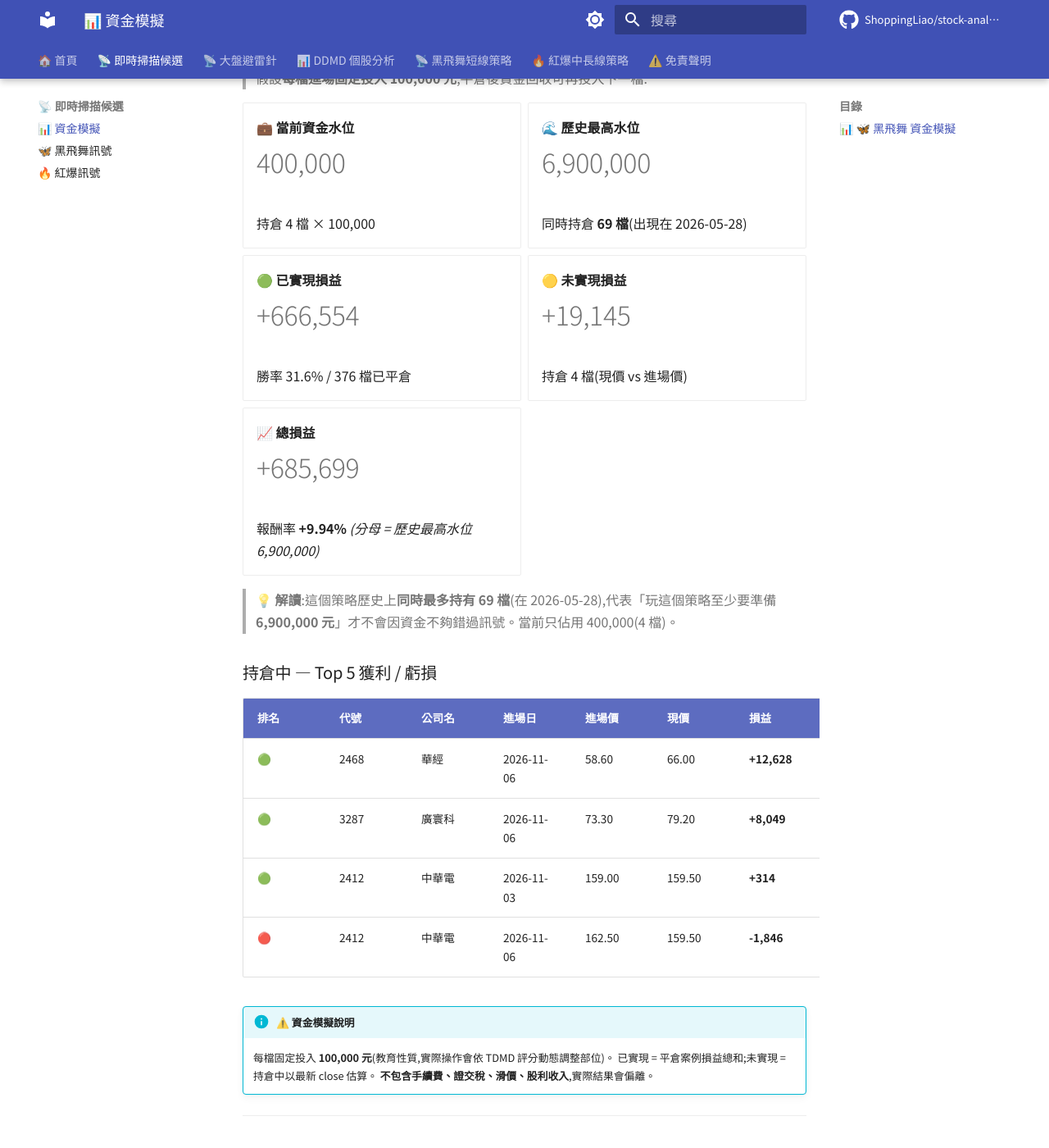
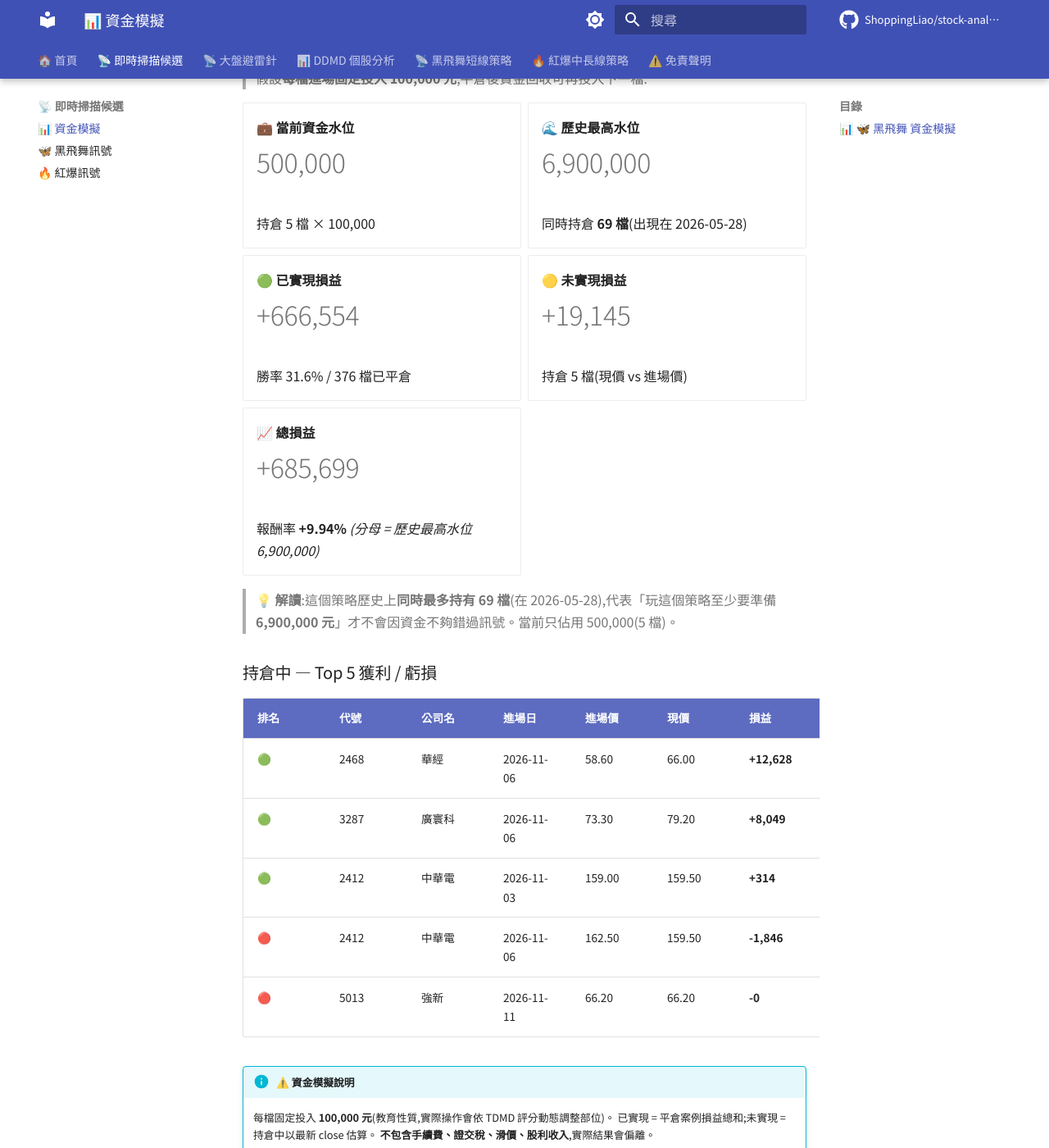
Before and after one commit to ShoppingLiao/stock-analysis-public, an MkDocs documentation site: the page built from docs/signals_capital.md, in a window 1280 px wide and 1400 px high, scrolled down 445 px. Shown: the whole window at 82% size. Built offline with MkDocs 1.6.1 and Material for MkDocs 9.7.7, drawn with Linux system fonts in a browser that asks for light colours; comment, search, counter and statistics services are not loaded; some of the changed text lies outside the part shown.

Commit message:
docs(signals): update BB + RB + capital (2026-11-11)

```diff
--- a/docs/signals_capital.md
+++ b/docs/signals_capital.md
@@ -17,9 +17,9 @@
 
 -   **💼 當前資金水位**
 
-    # 400,000
+    # 500,000
 
-    持倉 4 檔 × 100,000
+    持倉 5 檔 × 100,000
 
 -   **🌊 歷史最高水位**
 
@@ -37,7 +37,7 @@
 
     # +19,145
 
-    持倉 4 檔(現價 vs 進場價)
+    持倉 5 檔(現價 vs 進場價)
 
 -   **📈 總損益**
 
@@ -47,7 +47,7 @@
 
 </div>
 
-> **💡 解讀**:這個策略歷史上**同時最多持有 69 檔**(在 2026-05-28),代表「玩這個策略至少要準備 **6,900,000 元**」才不會因資金不夠錯過訊號。當前只佔用 400,000(4 檔)。
+> **💡 解讀**:這個策略歷史上**同時最多持有 69 檔**(在 2026-05-28),代表「玩這個策略至少要準備 **6,900,000 元**」才不會因資金不夠錯過訊號。當前只佔用 500,000(5 檔)。
 
 ### 持倉中 — Top 5 獲利 / 虧損
 
@@ -57,6 +57,7 @@
 | 🟢 | 3287 | 廣寰科 | 2026-11-06 | 73.30 | 79.20 | **+8,049** | **+8.05%** |
 | 🟢 | 2412 | 中華電 | 2026-11-03 | 159.00 | 159.50 | **+314** | **+0.31%** |
 | 🔴 | 2412 | 中華電 | 2026-11-06 | 162.50 | 159.50 | **-1,846** | **-1.85%** |
+| 🔴 | 5013 | 強新 | 2026-11-11 | 66.20 | 66.20 | **-0** | **-0.00%** |
 
 !!! info "⚠️ 資金模擬說明"
     每檔固定投入 **100,000 元**(教育性質,實際操作會依 TDMD 評分動態調整部位)。
@@ -133,9 +134,9 @@
 
 -   **💼 當前資金水位**
 
-    # 5,000,000
+    # 5,100,000
 
-    BB 400,000 + RB 4,600,000
+    BB 500,000 + RB 4,600,000
 
 -   **🌊 兩策略歷史最高水位**
 
```
Also changed, not shown: docs/signals_black_butterfly.md (+10 -9 lines).
